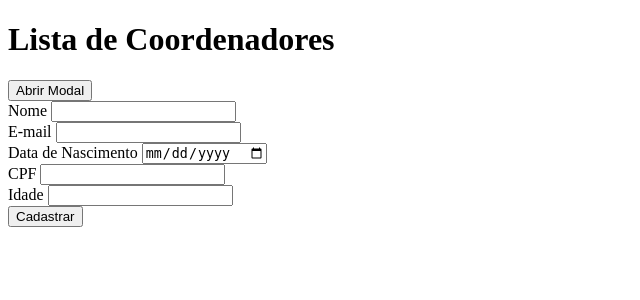
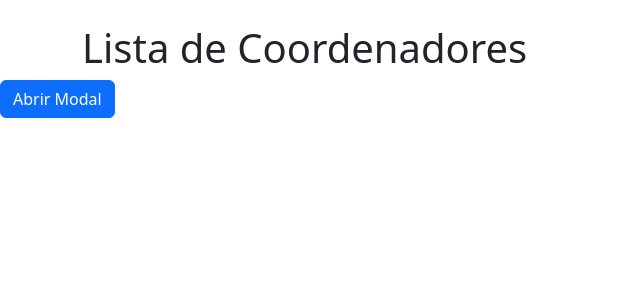
Before and after one commit to maath01/insightedu, a Flask app: page /home/lista_coordenadores in a window 1280 px wide. Shown: the top 300 px of the page, without its empty margins (0-640 px from the left). Run offline with Flask 3, Linux system fonts and the light colour scheme; the visitor is signed in with stand-in values (Sample User, id 1); data that the repository does not hold is empty; parts of the project's set-up code (start-up, migrations or seed data) failed here and were passed over.

Commit message:
quase la

```diff
--- a/app.py
+++ b/app.py
@@ -352,6 +352,39 @@ def cadastro_questao():
 
     return redirect(url_for('questoes'))
 
+@app.route('/cadastro/avaliacao', methods=['POST'])
+def cadastro_avaliacao():
+    serie = request.form['serie']
+    bimestre = request.form['bimestre']
+    turma_id = request.form['turma_id']
+    data_aplicacao = request.form['data_aplicacao']
+    materia = request.form['materia']
+
+    professor_id = session['id']
+
+    nova_avaliacao = av.Avaliacao(0, serie, bimestre, professor_id, turma_id, data_aplicacao)
+
+    av.create(nova_avaliacao, materia)
+
+    return redirect(url_for('avaliacoes'))
+#funcionando
+
+@app.route('/cadastro/coordenador', methods=['POST'])
+def cadastro_coordenador():
+    nome = request.form['nome']
+    email = request.form['email']
+    data_nascimento = request.form['data_nascimento']
+    cpf = request.form['cpf']
+    idade = request.form['idade']
+
+    escola_id = escola.get_school_id(session['id'])
+    esc = escola.get(escola_id)
+
+    novo_coordenador = coor.Coordenador(0, nome, email, data_nascimento, '12345678', cpf, idade)
+    coor.create(novo_coordenador, esc)
+
+    return redirect(url_for('lista_coordenadores'))
+
 
 @app.route('/plot/turma/materias/medias/<int:turma_id>/<string:materia>')
 @login_required
@@ -432,39 +465,6 @@ def matricular_aluno(aluno_id):
     return redirect(url_for('perfil_aluno', aluno_id=aluno_id))
 
 #felipe
-
-@app.route('/cadastro/avaliacao', methods=['POST'])
-def cadastro_avaliacao():
-    serie = request.form['serie']
-    bimestre = request.form['bimestre']
-    turma_id = request.form['turma_id']
-    data_aplicacao = request.form['data_aplicacao']
-    materia = request.form['materia']
-
-    professor_id = session['id']
-
-    nova_avaliacao = av.Avaliacao(0, serie, bimestre, professor_id, turma_id, data_aplicacao)
-
-    av.create(nova_avaliacao, materia)
-
-    return redirect(url_for('avaliacoes'))
-#funcionando
-
-@app.route('/cadastro/coordenador', methods=['POST'])
-def cadastro_coordenador():
-    nome = request.form['nome']
-    email = request.form['email']
-    data_nascimento = request.form['data_nascimento']
-    cpf = request.form['cpf']
-    idade = request.form['idade']
-
-    escola_id = escola.get_school_id(session['id'])
-    esc = escola.get(escola_id)
-
-    novo_coordenador = coor.Coordenador(0, nome, email, data_nascimento, '12345678', cpf, idade)
-    coor.create(novo_coordenador, esc)
-
-    return redirect(url_for('lista_coordenadores'))
 
 #desempenho da turma
 @app.route('/plot/turma/materias/bimestre/<int:turma_id>')
--- a/templates/lista_coordenadores.html
+++ b/templates/lista_coordenadores.html
@@ -3,25 +3,27 @@
 <head>
     <meta charset="UTF-8">
     <meta name="viewport" content="width=device-width, initial-scale=1.0">
+    <link href="https://cdn.jsdelivr.net/npm/bootstrap@5.3.0/dist/css/bootstrap.min.css" rel="stylesheet">
+    <script src="https://cdn.jsdelivr.net/npm/bootstrap@5.3.0/dist/js/bootstrap.bundle.min.js"></script>
     <title>lista_coordenadores</title>
 </head>
 <body>
 
-    <h1>Lista de Coordenadores</h1>
-        <ul>
+    <div class="container mt-4">
+        <h1>Lista de Coordenadores</h1>
+        <ul class="list-group">
             {% for coor in coordenadores %}
-            <li>{{ coor.nome }}</li> <!-- Substitua 'nome' pelo campo correto que contém o nome do coordenador -->
+            <li class="list-group-item">{{ coor.nome }}</li>
             {% endfor %}
         </ul>
+    </div>
 
-
-        <!-- Botão para abrir o modal -->
-        <button type="button" class="btn btn-primary" data-bs-toggle="modal" data-bs-target="#modalAvaliacao">
-            Abrir Modal
-        </button>
+    <button type="button" class="btn btn-primary" data-bs-toggle="modal" data-bs-target="#cadastroCoordenadorModal">
+        Abrir Modal
+    </button>
         <!-- Modal -->
         <div class="modal fade" id="cadastroCoordenadorModal" tabindex="-1" aria-labelledby="modalLabel" aria-hidden="true">
-        <div class="modal-dialog">
+            <div class="modal-dialog" role="document">
             <div class="modal-content">
                 <div class="modal-header">
                 </div>
```
Also changed, not shown: templates/perfil_aluno.html (line endings or trailing spaces).
